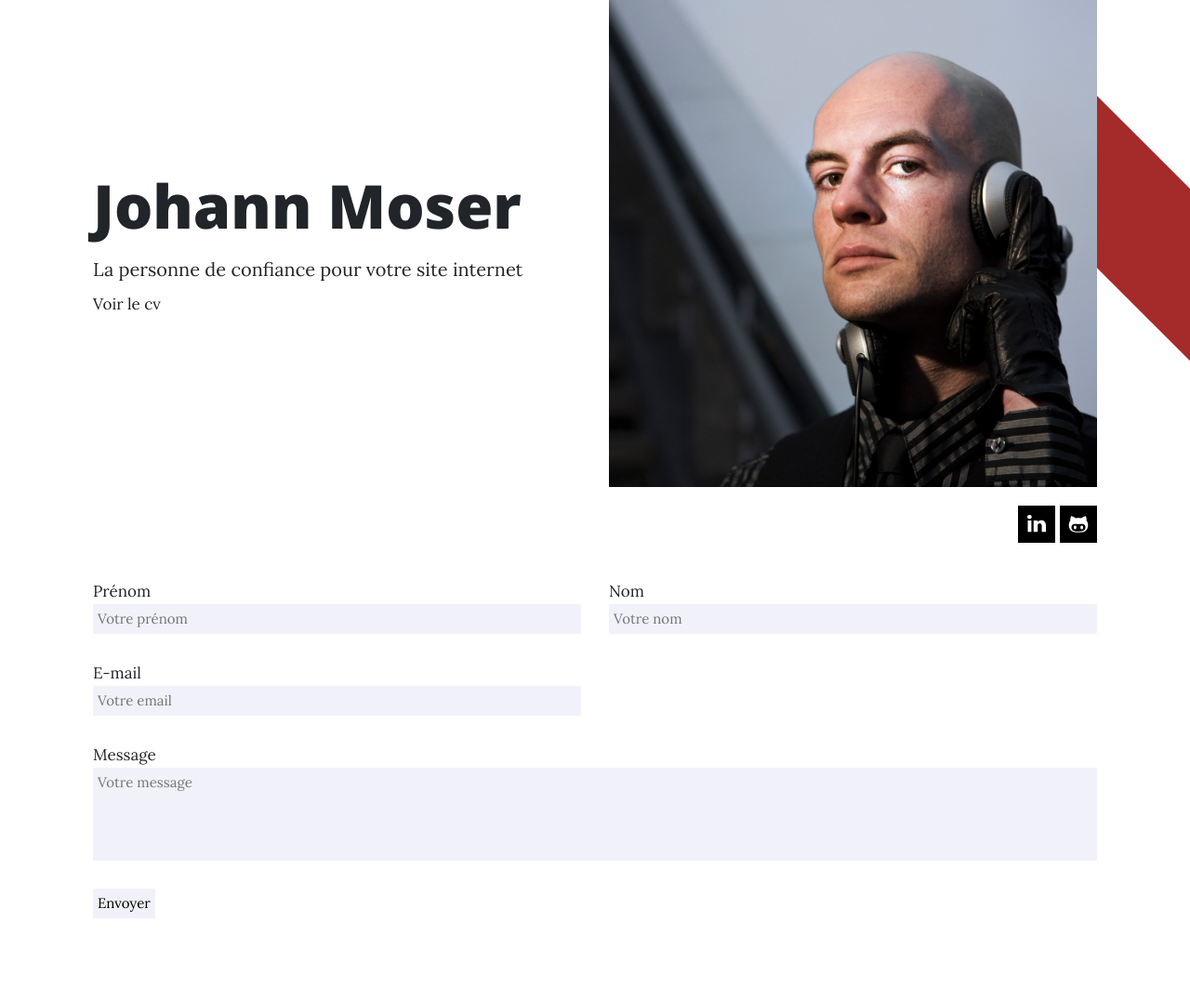
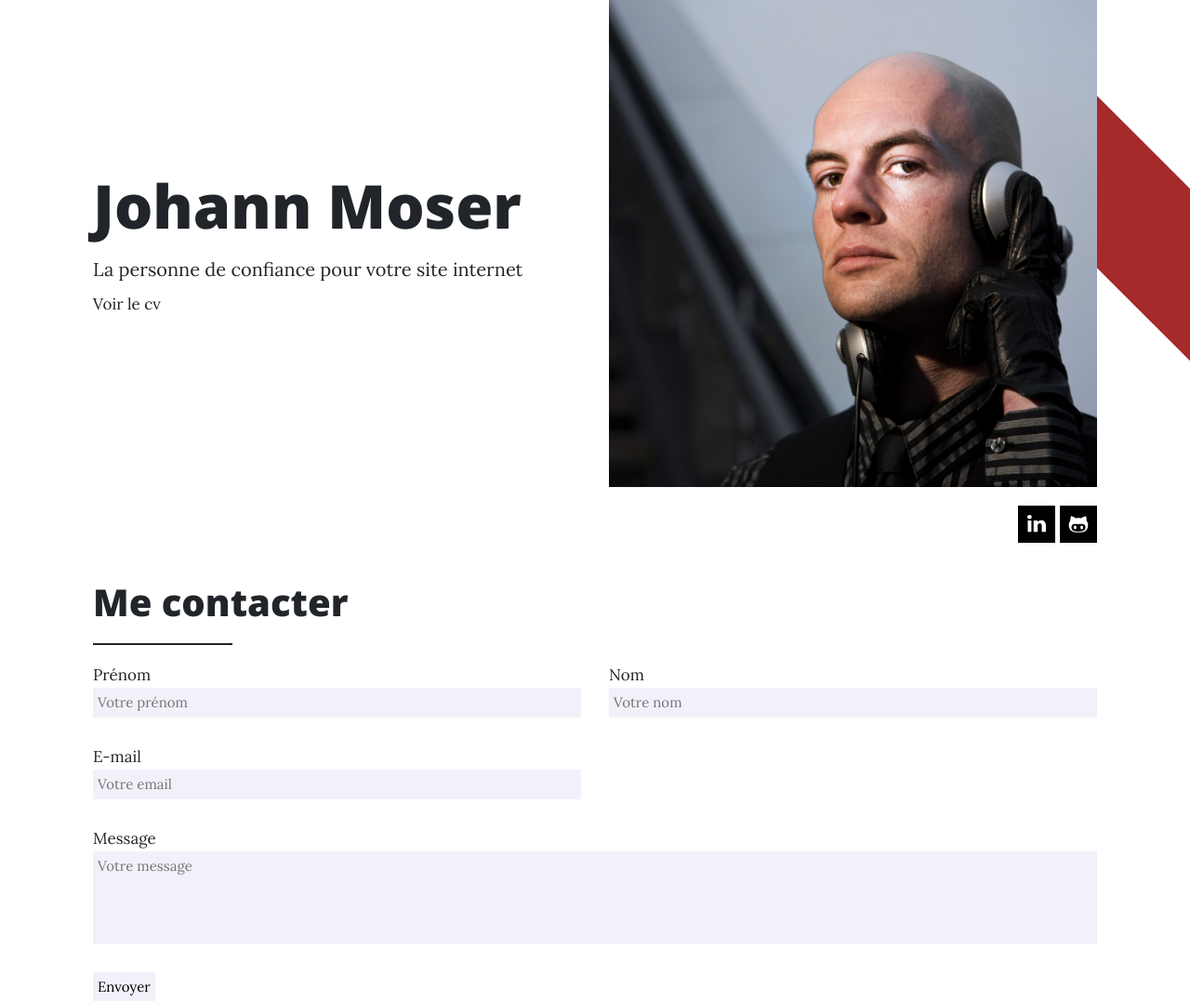
Before and after one commit to Galypso-Unreal/BlogPHPOpenClassRooms, a PHP site: page / in a window 1280 px wide. Shown: the part 221-1298 px from the top of the page at 93% size. Run offline with PHP 8.4, Linux system fonts and the light colour scheme; some libraries are stand-ins or nearby versions.

Commit message:
ADD [mail] sending mail with local and CSS style on form seperator

```diff
--- a/index.php
+++ b/index.php
@@ -1,4 +1,5 @@
 <?php
+use ContactForm;
 define('ABS_PATH', __DIR__);
 
 /* controllers */
@@ -10,15 +11,21 @@ require_once 'twig.php';
 //routeur
 if (isset($_GET['action']) && $_GET['action'] !== '') {
 
-    // if send contact at form
+    // if send contact at form homepage
 
 	if ($_GET['action'] === 'confirmationForm') {
+
         if(confirmationForm()){
+            $firstname = $_POST['firstname'];
+            $lastname = $_POST['lastname'];
+            $email = $_POST['email'];
+            $message = $_POST['message'];
+            sendMailContact($firstname,$lastname,$email,$message);
             echo $twig->render('elements/confirm.twig',array(
-                'firstname'=>$_POST['firstname'],
-                'lastname'=>$_POST['lastname'],
-                'email'=>$_POST['email'],
-                'message'=>$_POST['message']
+                'firstname'=>$firstname,
+                'lastname'=>$lastname,
+                'email'=>$email,
+                'message'=>$message
             ));
         }
 
--- a/src/assets/css/custom.css
+++ b/src/assets/css/custom.css
@@ -65,6 +65,14 @@ html{
     font-size: 2rem;
 }
 
+.separator{
+    margin: 2rem 0;
+    height: 0.2rem;
+    background-color: var(--bs-body-color);
+    width: 100%;
+    max-width: 15rem;
+}
+
 @media screen and (min-width: 768px) {
     .informations_homepage .presentation{
 
--- a/src/controllers/back/form.php
+++ b/src/controllers/back/form.php
@@ -30,3 +30,11 @@ function confirmationForm(){
         return 1;
     }
 }
+
+function sendMailContact(string $firstname, string $lastname, string $email, string $message, string $to='johann.moser0681@gmail.com'){
+
+    $subject = 'Demande de contact';
+    $message = 'Prénom : '.$firstname.PHP_EOL.'Nom : '.$lastname.PHP_EOL.'Email : '.$email.PHP_EOL.'Message : '.$message.PHP_EOL;
+    mail($to, $subject, $message);
+
+}
--- a/src/views/elements/form.twig
+++ b/src/views/elements/form.twig
@@ -1,5 +1,6 @@
 <div class="container_form">
-
+    <h2>Me contacter</h2>
+    <div class="separator"></div>
   <form action="index.php?action=confirmationForm" method="POST">
 
     <div class="input">
```
